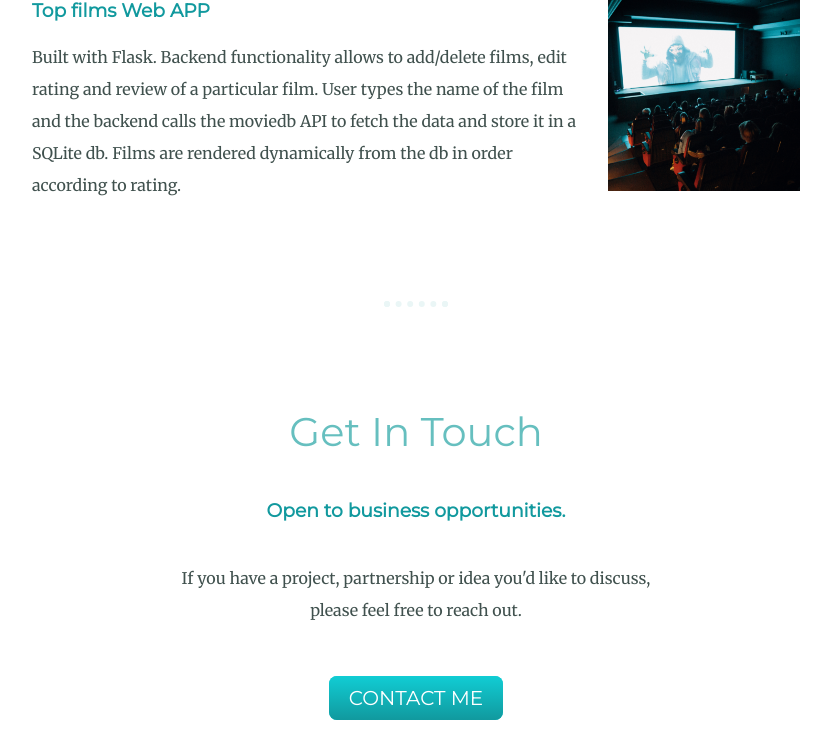
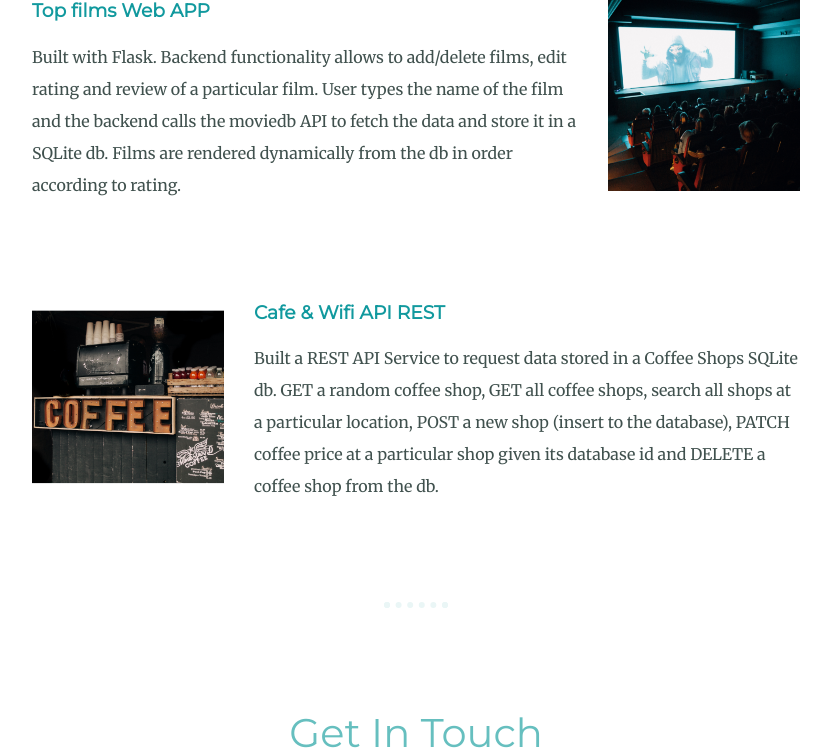
Before and after one commit to raizen74/Personal-Site, a Flask app: page / in a window 1280 px wide. Shown: the part 3908-4664 px from the top of the page, without its empty margins (224-1055 px from the left). Run offline with Flask 2, Linux system fonts and the light colour scheme.

Commit message:
Add coffee shop

```diff
--- a/templates/index.html
+++ b/templates/index.html
@@ -136,6 +136,15 @@
           Built with Flask. Backend functionality allows to add/delete films, edit rating and review of a particular film. User types the name of the film and the backend calls the moviedb API to fetch the data and store it in a SQLite db. Films are rendered dynamically from the db in order according to rating.
         </p>
       </div>
+      <div class="skill-row">
+        <img class="code-img" src="static/coffee.png" alt="code-img" />
+
+        <h3>
+          Cafe & Wifi API REST</h3>
+        <p>
+          Built a REST API Service to request data stored in a Coffee Shops SQLite db. GET a random coffee shop, GET all coffee shops, search all shops at a particular location, POST a new shop (insert to the database), PATCH coffee price at a particular shop given its database id and DELETE a coffee shop from the db.
+        </p>
+      </div>
     </div>
 
 
```
Also changed, not shown: static/coffee.png (added).
